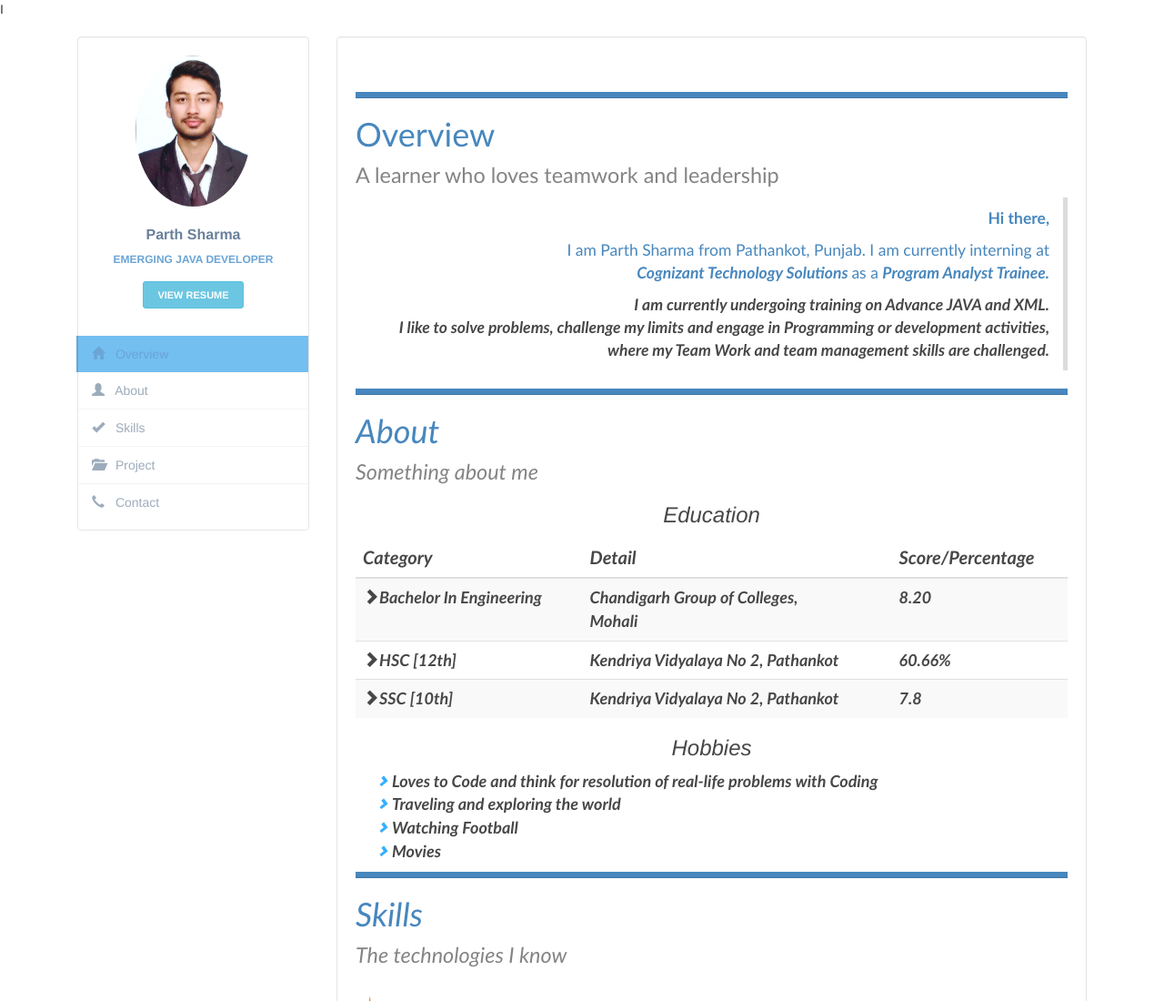
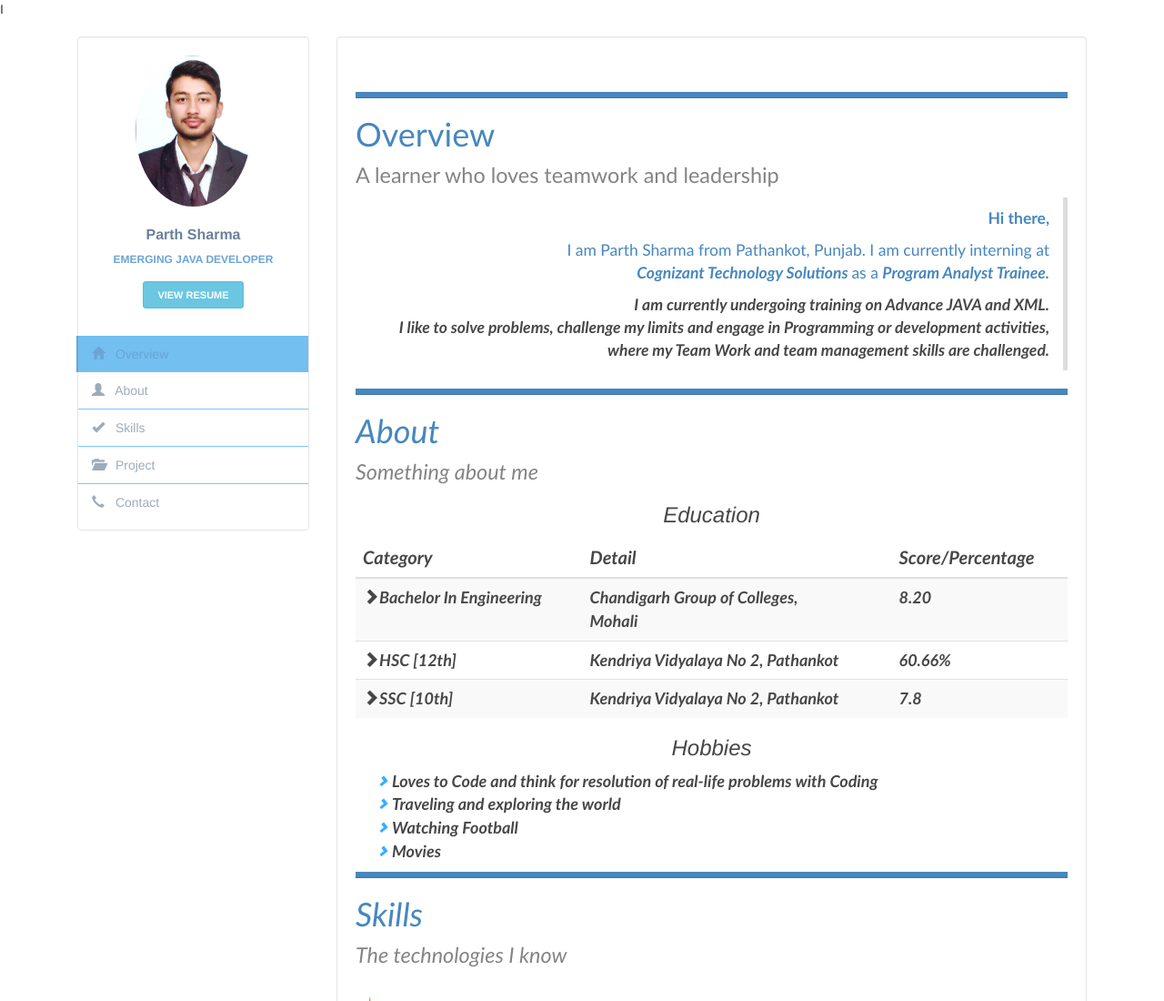
Before and after one commit to ParthSharma1/ParthSharma1.github.io, a plain HTML site: page index.html in a window 1280 px wide. Shown: the top 1100 px of the page at 91% size. Drawn offline with nearby package versions, Linux system fonts and the light colour scheme; files that its build step writes are made by us from their sources.

Commit message:
Update style.css

```diff
--- a/css/style.css
+++ b/css/style.css
@@ -71,7 +71,7 @@ body {
   }
 
   .profile-usermenu ul li {
-    border-bottom: 1px solid #f0f4f7;
+    border-bottom: 1px solid #74bff7;
   }
 
   .profile-usermenu ul li:last-child {
```
